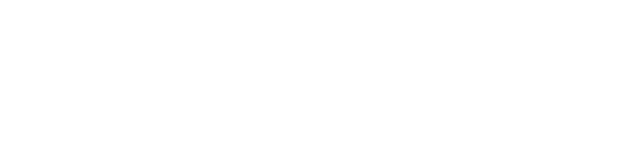
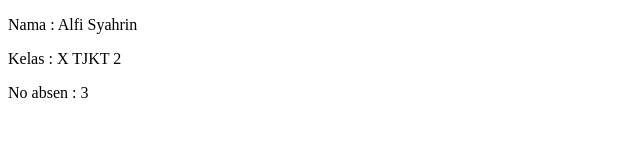
Before and after one commit to MIqbalKhusain/Kelompok-3, a plain HTML site: page index.html in a window 1280 px wide. Shown: the whole page, without its empty margins (0-640 px from the left). Drawn offline with Linux system fonts and the light colour scheme.

Commit message:
edit index.html

```diff
--- a/index.html
+++ b/index.html
@@ -7,6 +7,10 @@
     <title>Kelompok 3</title>
 </head>
 <body>
-
+    <div>
+        <p>Nama : Alfi Syahrin</p>
+        <p>Kelas : X TJKT 2</p>
+        <p>No absen : 3</p>
+    </div>
 </body>
 </html>
```
